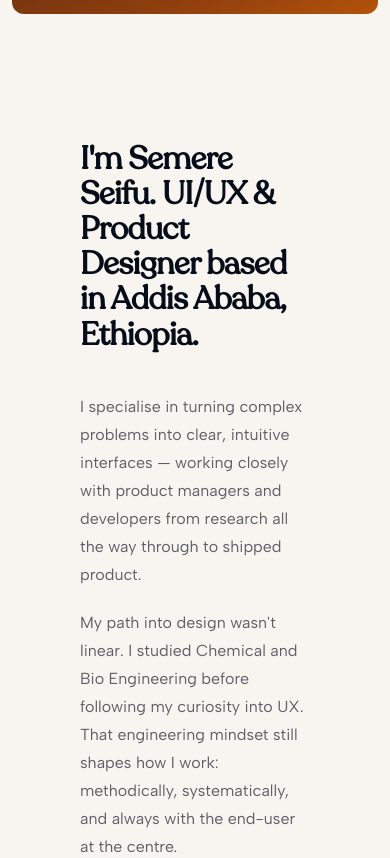
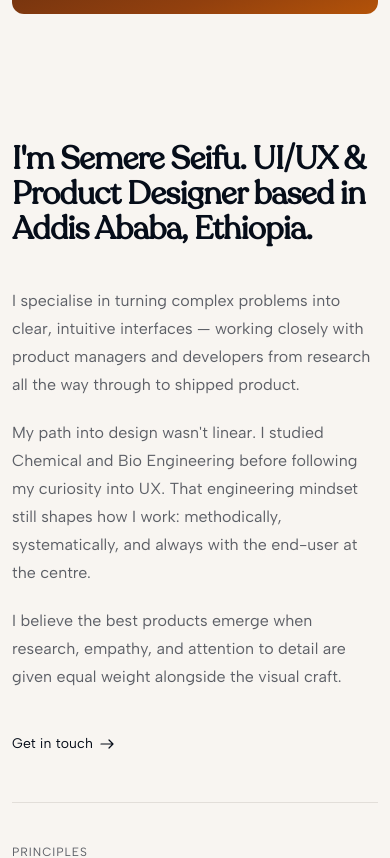
Before and after one commit to Sttardust/Portfolio-website, a Next.js app: page / in a window 390 px wide. Shown: the part 3332-4190 px from the top of the page. Built offline with nearby package versions, Linux system fonts and the light colour scheme.

Commit message:
Fix About section padding on mobile ≤425px

```diff
--- a/app/globals.css
+++ b/app/globals.css
@@ -604,6 +604,10 @@ button {
   /* Homepage case study cards */
   .cs-card           { padding-left: 0.75rem !important; padding-right: 0.75rem !important; }
 
+  /* Homepage About section */
+  .about-intro,
+  .about-cols        { padding-left: 0.75rem !important; padding-right: 0.75rem !important; }
+
   /* Case study detail pages — all sections and nav */
   .csp-page section,
   .csp-page nav      { padding-left: 0.75rem !important; padding-right: 0.75rem !important; }
```
